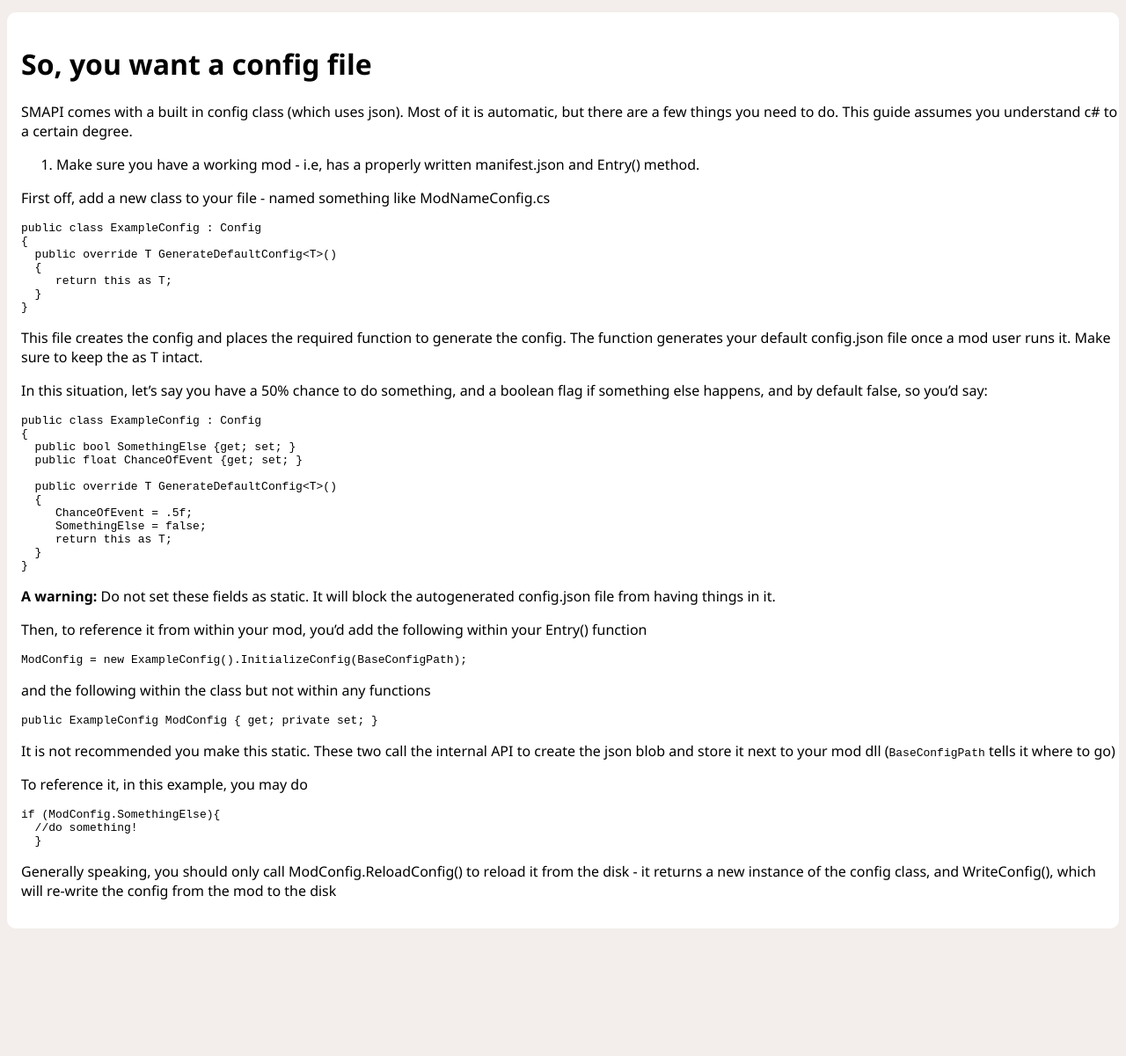
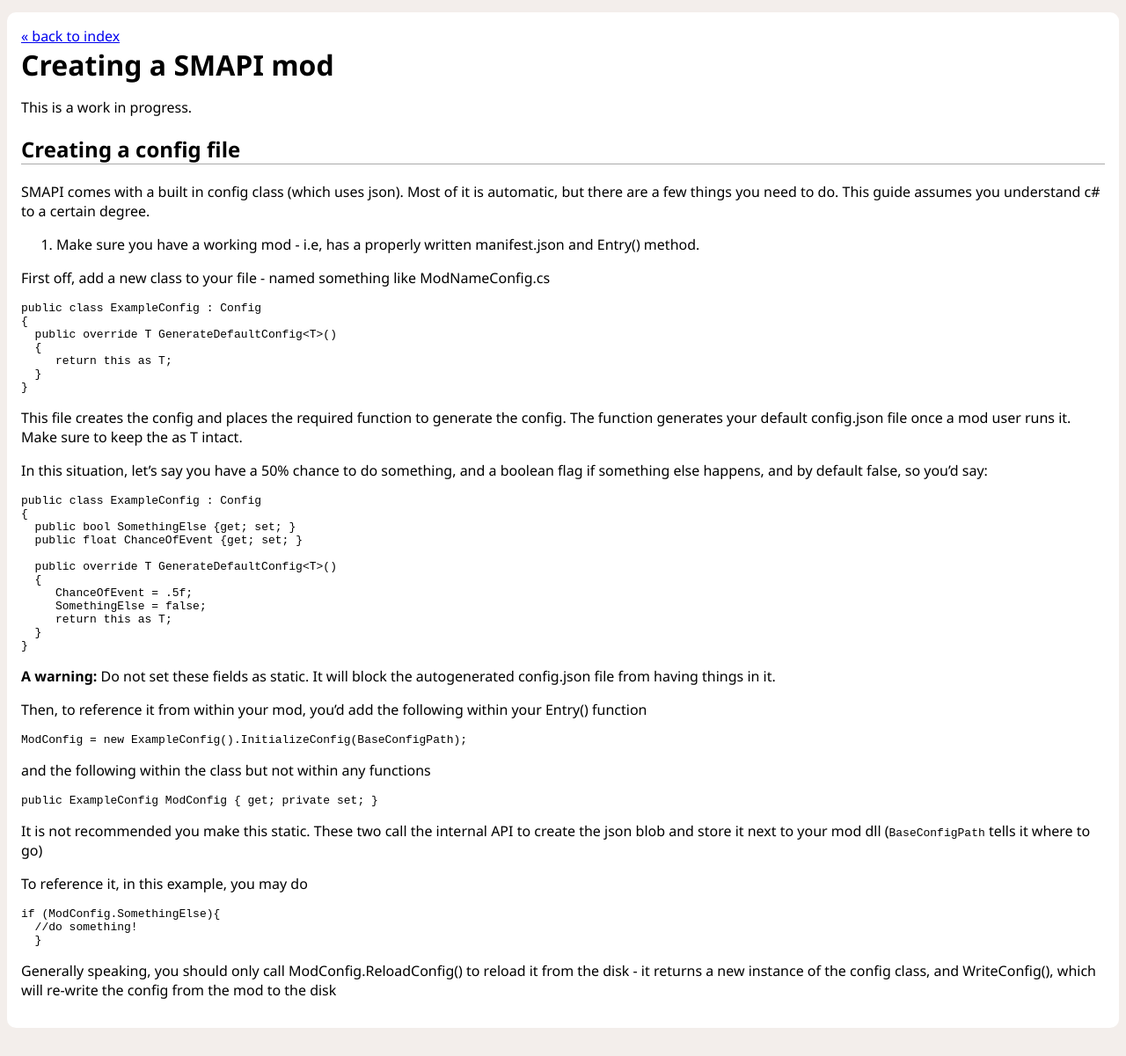
Before and after one commit to Pathoschild/canimod.github.io, a Jekyll site: the page built from guides/creating-a-mod.md, in a window 1280 px wide, cut to the strip 356-1557 px from the top of the page. Shown: the whole strip at 88% size. Built offline with Jekyll 4.4.1, drawn with Linux system fonts in a browser that asks for light colours; before the commit the page ends 1444 px from its top, so only the background shows below that.

Commit message:
tweak layout

```diff
--- a/_layouts/default.html
+++ b/_layouts/default.html
@@ -10,9 +10,6 @@
     <div class="header">
     <a href="{{site.repo_url}}"><img class="repolink" src="https://camo.githubusercontent.com/38ef81f8aca64bb9a64448d0d70f1308ef5341ab/68747470733a2f2f73332e616d617a6f6e6177732e636f6d2f6769746875622f726962626f6e732f666f726b6d655f72696768745f6461726b626c75655f3132313632312e706e67" alt="Fork me on GitHub" data-canonical-src="https://s3.amazonaws.com/github/ribbons/forkme_right_darkblue_121621.png"></a>
         <a href="{{site.url}}{{site.baseurl}}"><img class="logo" src="/images/logo.png" alt="{{site.title}}"/></a>
-        {% if page.section != "main-page" %}
-            <a href="{{site.url}}{{site.baseurl}}">« back to index</a>
-        {% endif %}
         <ul>
             {% for x in site.data.nav %}
                 <li class="alignable pull-right nav-list"><a href="{{x.link}}">{{x.name}}</a>
@@ -26,6 +23,10 @@
 
     <!-- page -->
     <div class="content">
-        {{content}}
-    </div>
+    {% if page.section != "main-page" %}
+        <a href="{{site.url}}{{site.baseurl}}">« back to index</a>
+    {% endif %}
+    <h1>{{page.title}}</h1>
+    {{content}}
+</div>
 </body>
--- a/css/main.css
+++ b/css/main.css
@@ -1,3 +1,6 @@
+/*********
+** Layout
+*********/
 body {
     background: #f3eeeb;
     font-family: "Segoe UI", Helvetica, Arial, sans-serif;
@@ -7,7 +10,6 @@
     max-width: 90em;
     margin: 2em auto;
     padding: 1em;
-    padding-right: 0;
     background: #FFF;
     border-radius: 10px;
 }
@@ -34,6 +36,21 @@
     display: inline-block;
 }
 
+/*********
+** Common page elements
+*********/
+h1 {
+    font-size: 2em;
+    margin: 0;
+}
+
+h2 {
+    border-bottom: 1px solid #AAA;
+}
+
+/*********
+** Main page
+*********/
 body[data-section="main-page"] .playerbox,
 body[data-section="main-page"] .devbox {
     float: left;
--- a/guides/smapi-config.md
+++ b/guides/creating-a-mod.md
@@ -1,10 +1,11 @@
 ---
 layout: default
-title: SMAPI config file
+title: Creating a SMAPI mod
 ---
 
-# So, you want a config file
+This is a work in progress.
 
+## Creating a config file
 SMAPI comes with a built in config class (which uses json). Most of it is automatic, but there are a few things you need to do. This guide assumes you understand c# to a certain degree.
 
 1. Make sure you have a working mod - i.e, has a properly written manifest.json and Entry() method.
```
Also changed, not shown: guides/using-mods.md (+1 -1 lines), guides/weather.md (+1 -1 lines), index.md (+1 -2 lines).
